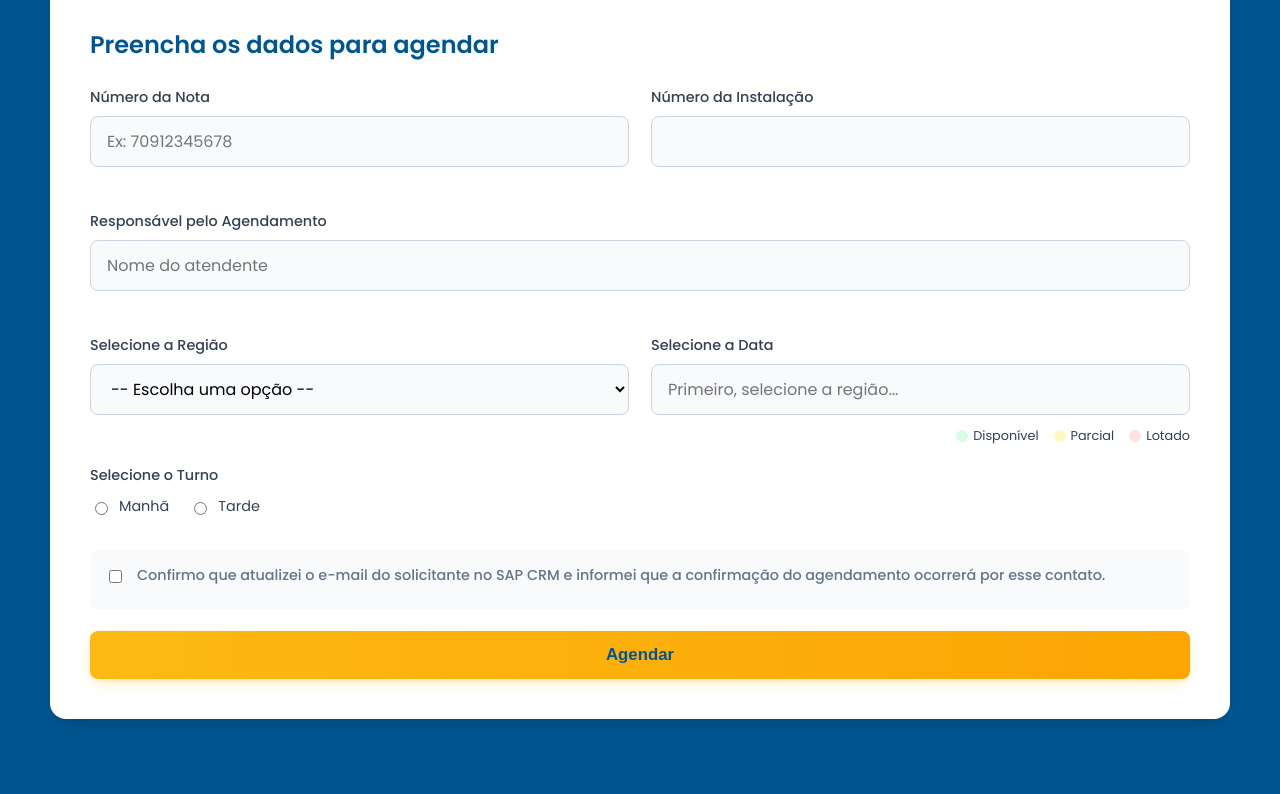
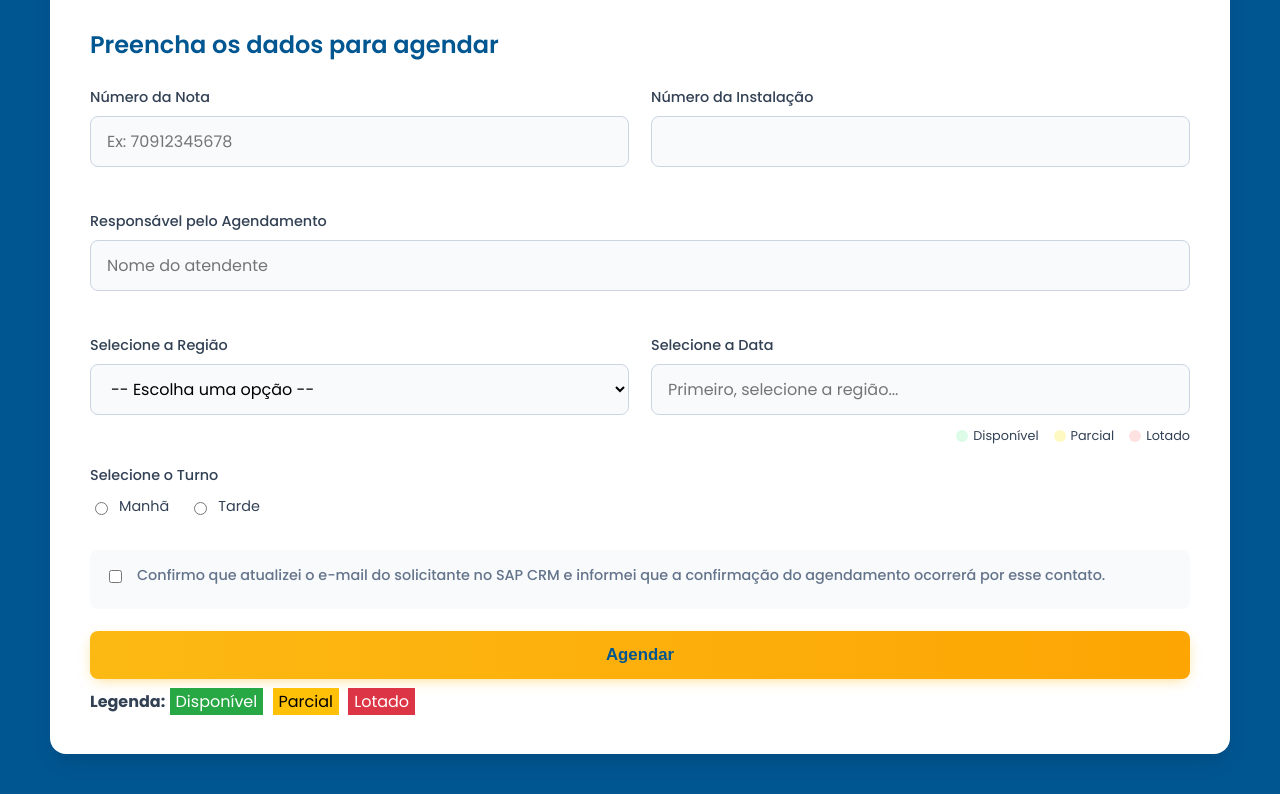
Before and after one commit to AnakRomanov/celesc-agenda-im, a website: page public/index.html in a window 1280 px wide. Shown: the part 311-1105 px from the top of the page. Before the commit the page ends 1070 px from the top, so only its background shows below. Drawn offline with nearby package versions, Linux system fonts and the light colour scheme.

Commit message:
Add files via upload

```diff
--- a/public/index.html
+++ b/public/index.html
@@ -390,7 +390,7 @@
         }
     </style>
 <!-- FIM DO CSS -->
-<link href="https://cdn.jsdelivr.net/npm/flatpickr/dist/flatpickr.min.css" rel="stylesheet"/><script src="https://cdn.jsdelivr.net/npm/flatpickr"></script></head>
+</head>
 <body>
 <div class="container">
 <header>
@@ -454,6 +454,13 @@
 <label for="confirmacao" id="confirmacao-msg">Confirmo que atualizei o e-mail do solicitante no SAP CRM e informei que a confirmação do agendamento ocorrerá por esse contato.</label>
 </div>
 <button class="btn" type="submit">Agendar</button>
+
+<div id="legenda-calendario" style="margin-top: 10px;">
+<strong>Legenda:</strong>
+<span style="background-color: #28a745; color: white; padding: 2px 6px; margin-right: 5px;">Disponível</span>
+<span style="background-color: #ffc107; color: black; padding: 2px 6px; margin-right: 5px;">Parcial</span>
+<span style="background-color: #dc3545; color: white; padding: 2px 6px;">Lotado</span>
+</div>
 </form>
 </div>
 <!-- Aba de Consulta / Reagendamento -->
@@ -1007,62 +1014,5 @@
         };
     </script>
 <!-- FIM DO JAVASCRIPT -->
-<script>
-document.addEventListener("DOMContentLoaded", function () {
-    const input = document.getElementById("data");
-    const localidadeSelect = document.getElementById("localidade");
-
-    function isWeekend(date) {
-        const day = date.getDay();
-        return day === 0 || day === 6;
-    }
-
-    function adicionarDiasUteis(dataInicial, dias) {
-        let data = new Date(dataInicial);
-        let diasAdicionados = 0;
-        while (diasAdicionados < dias) {
-            data.setDate(data.getDate() + 1);
-            const diaDaSemana = data.getDay();
-            if (diaDaSemana !== 0 && diaDaSemana !== 6) diasAdicionados++;
-        }
-        return data;
-    }
-
-    flatpickr(input, {
-        dateFormat: "Y-m-d",
-        disable: [
-            function (date) {
-                const hoje = new Date();
-                const minDate = adicionarDiasUteis(hoje, 2);
-                const maxDate = new Date();
-                maxDate.setDate(hoje.getDate() + 30);
-                return date < minDate || date > maxDate || isWeekend(date);
-            }
-        ],
-        onOpen: async function () {
-            const localidade = localidadeSelect.value;
-            if (!localidade) return;
-
-            try {
-                const res = await fetch(`/api/disponibilidade/${localidade}`);
-                const data = await res.json();
-                const diasLotados = data.diasLotados || [];
-
-                input._flatpickr.set("disable", [
-                    function (date) {
-                        const hoje = new Date();
-                        const minDate = adicionarDiasUteis(hoje, 2);
-                        const maxDate = new Date();
-                        maxDate.setDate(hoje.getDate() + 30);
-                        const isoDate = date.toISOString().split("T")[0];
-                        return date < minDate || date > maxDate || isWeekend(date) || diasLotados.includes(isoDate);
-                    }
-                ]);
-            } catch (err) {
-                console.error("Erro ao buscar disponibilidade:", err);
-            }
-        }
-    });
-});
-</script></body>
+</body>
 </html>
```
